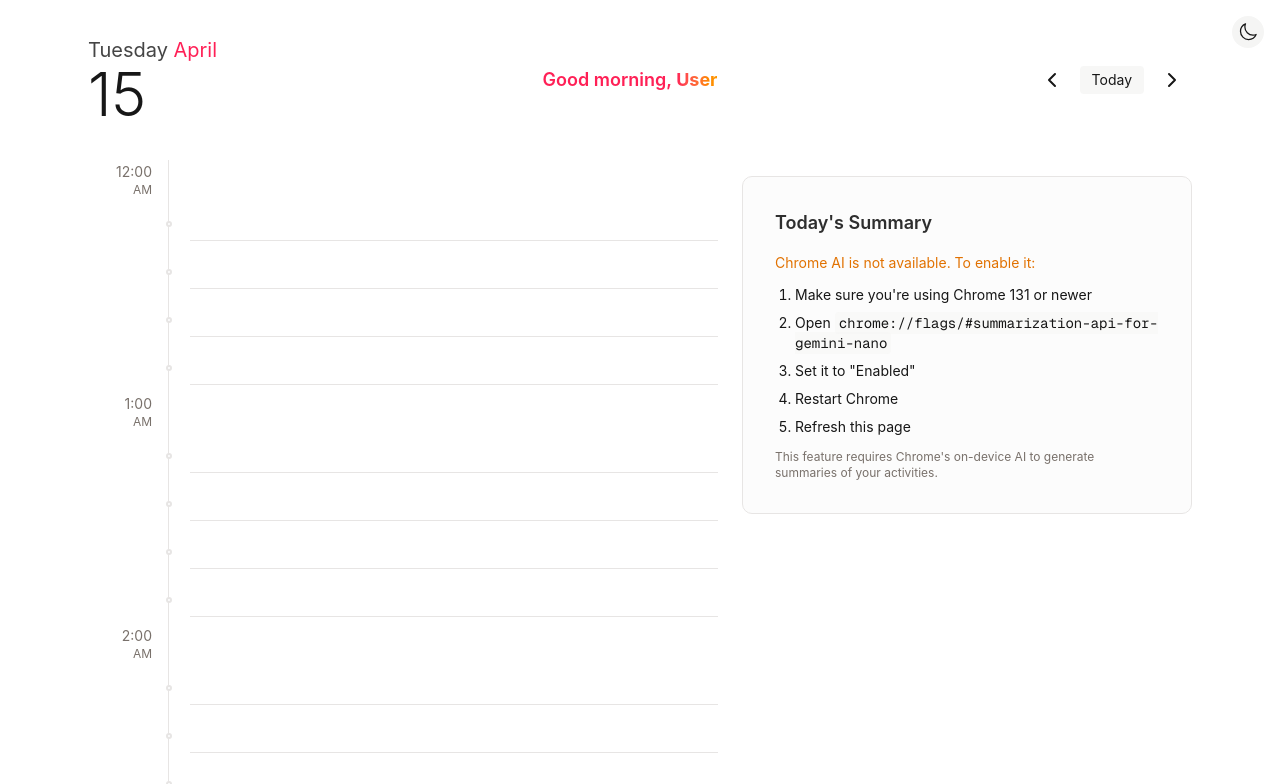
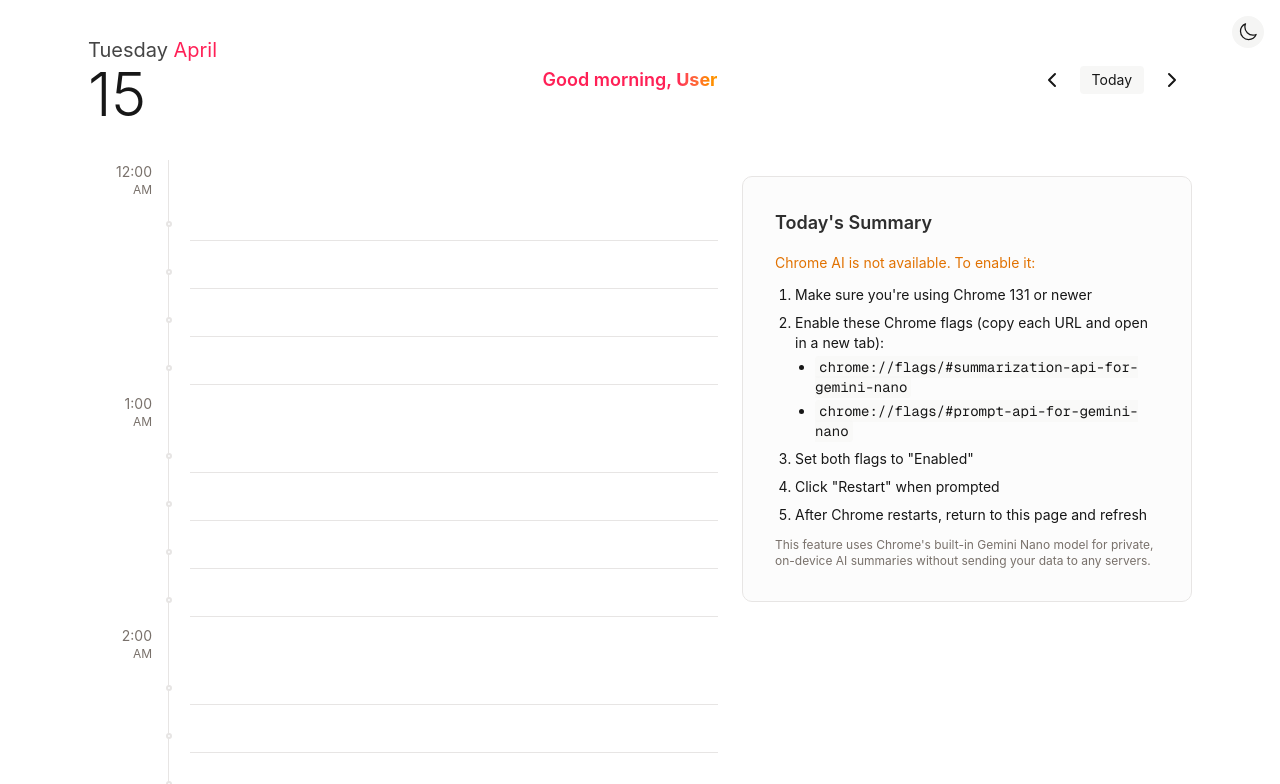
Before and after one commit to dorelljames/15min, a Next.js app: page / in a window 1280 px wide. Shown: the top 784 px of the page. Built offline with nearby package versions, Linux system fonts and the light colour scheme.

Commit message:
refactor: update instructions for enabling Chrome flags in ActivityTracker component to improve clarity and user guidance

```diff
--- a/app/components/ActivityTracker.tsx
+++ b/app/components/ActivityTracker.tsx
@@ -813,18 +813,31 @@ Format your response with markdown headings and bullet points.`;
                 <ol className="text-sm space-y-2 list-decimal pl-5 mb-3">
                   <li>Make sure you're using Chrome 131 or newer</li>
                   <li>
-                    Open{" "}
-                    <code className="px-1 py-0.5 bg-secondary/50 rounded">
-                      chrome://flags/#summarization-api-for-gemini-nano
-                    </code>
+                    Enable these Chrome flags (copy each URL and open in a new
+                    tab):
+                    <ul className="list-disc pl-5 mt-1 space-y-1">
+                      <li>
+                        <code className="px-1 py-0.5 bg-secondary/50 rounded select-all cursor-pointer">
+                          chrome://flags/#summarization-api-for-gemini-nano
+                        </code>
+                      </li>
+                      <li>
+                        <code className="px-1 py-0.5 bg-secondary/50 rounded select-all cursor-pointer">
+                          chrome://flags/#prompt-api-for-gemini-nano
+                        </code>
+                      </li>
+                    </ul>
                   </li>
-                  <li>Set it to "Enabled"</li>
-                  <li>Restart Chrome</li>
-                  <li>Refresh this page</li>
+                  <li>Set both flags to "Enabled"</li>
+                  <li>Click "Restart" when prompted</li>
+                  <li>
+                    After Chrome restarts, return to this page and refresh
+                  </li>
                 </ol>
                 <p className="text-xs text-muted-foreground">
-                  This feature requires Chrome's on-device AI to generate
-                  summaries of your activities.
+                  This feature uses Chrome's built-in Gemini Nano model for
+                  private, on-device AI summaries without sending your data to
+                  any servers.
                 </p>
               </div>
             ) : (
```
